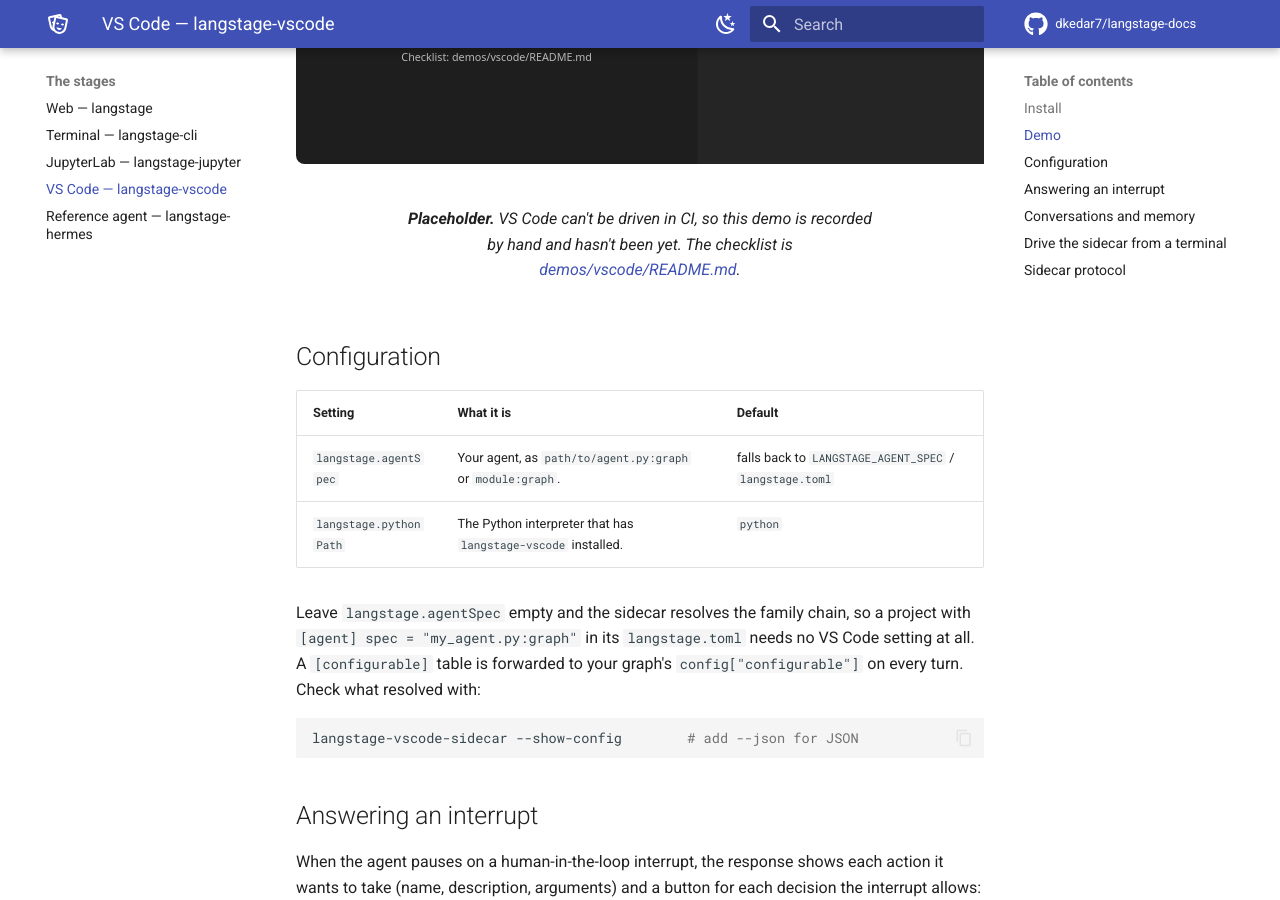
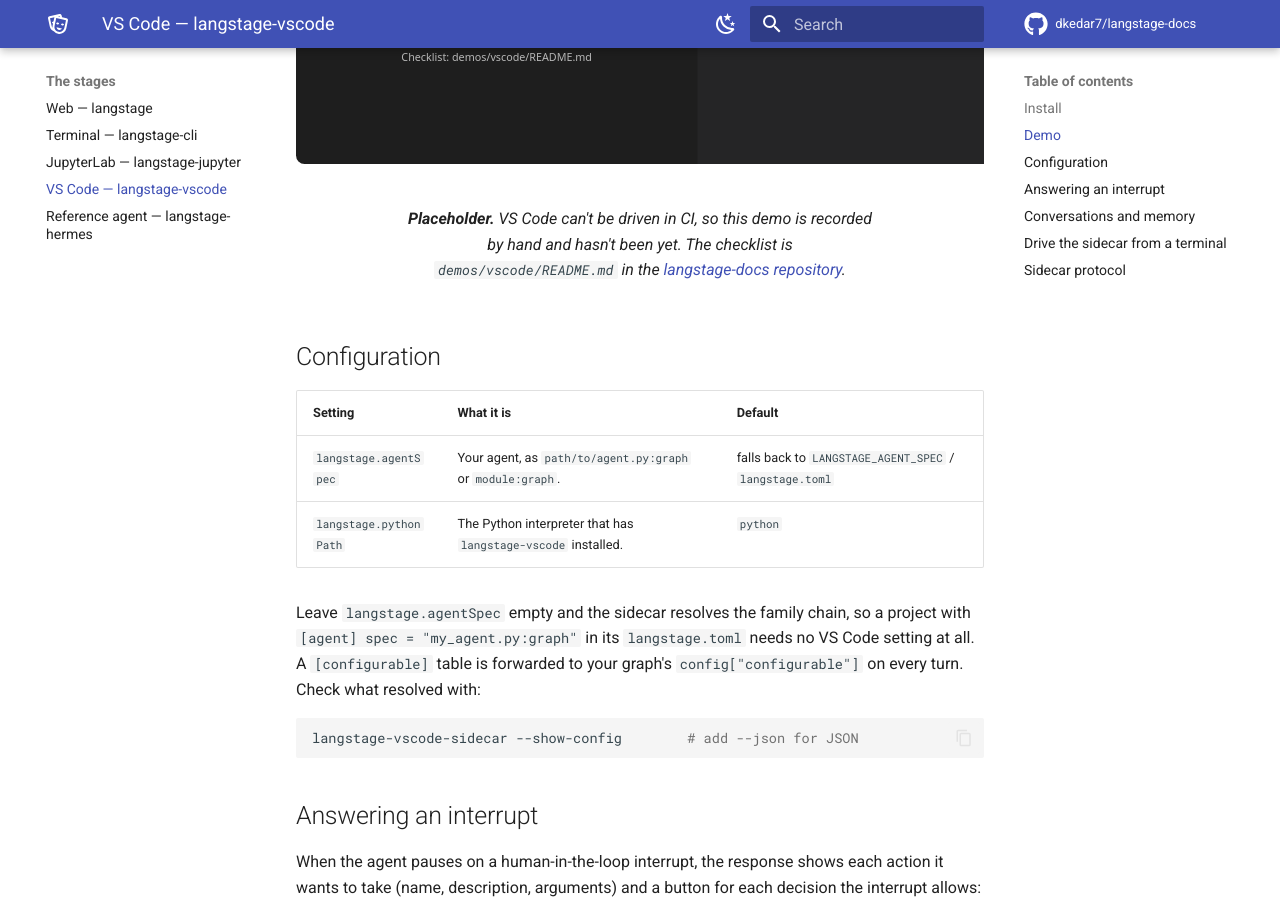
Before and after one commit to dkedar7/langstage-docs, an MkDocs documentation site: the page built from docs/stages/vscode.md, in a window 1280 px wide and 900 px high, scrolled down 1554 px. Built offline with MkDocs 1.6.1 and Material for MkDocs 9.7.7, drawn with Linux system fonts in a browser that asks for light colours; comment, search, counter and statistics services are not loaded.

Commit message:
docs(vscode): name the checklist path instead of linking a file not yet on main
Co-Authored-By: Claude Opus 5.5 <noreply@anthropic.com>
Claude-Session: https://claude.ai/code/session_01UifqaVXWAqdPtu6Xy96V58

```diff
--- a/docs/stages/vscode.md
+++ b/docs/stages/vscode.md
@@ -64,7 +64,7 @@ call (the deepagents planning tool) renders as a **Tasks** checklist.
 
 <figure markdown="span">
   ![Placeholder illustration, not a recording: the VS Code demo has not been recorded yet](../assets/demos/vscode.svg){ width="760" loading="lazy" }
-  <figcaption><strong>Placeholder.</strong> VS Code can't be driven in CI, so this demo is recorded by hand and hasn't been yet. The checklist is <a href="https://github.com/dkedar7/langstage-docs/blob/main/demos/vscode/README.md">demos/vscode/README.md</a>.</figcaption>
+  <figcaption><strong>Placeholder.</strong> VS Code can't be driven in CI, so this demo is recorded by hand and hasn't been yet. The checklist is <code>demos/vscode/README.md</code> in the <a href="https://github.com/dkedar7/langstage-docs">langstage-docs repository</a>.</figcaption>
 </figure>
 
 ## Configuration
```
